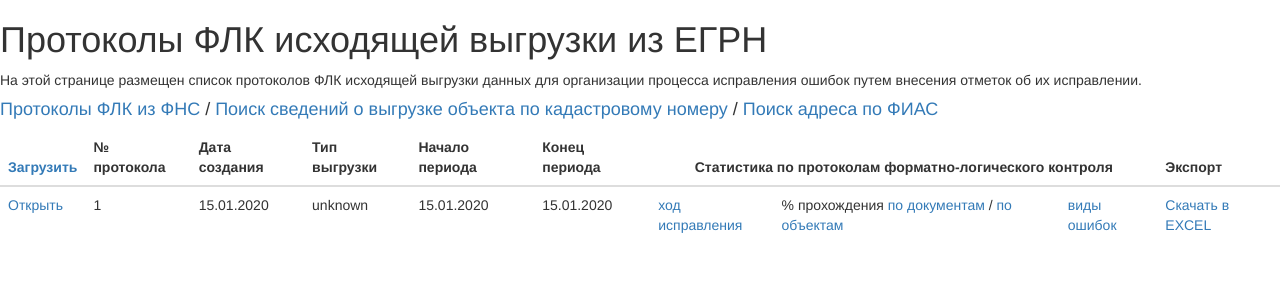
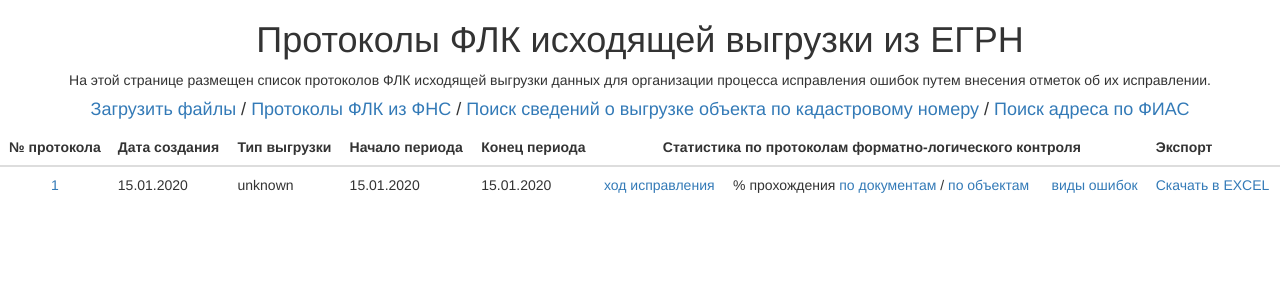
Before and after one commit to dpmurm/flk, a PHP site: page / in a window 1280 px wide. Shown: the top 300 px of the page. Run offline with PHP 8.4, Linux system fonts and the light colour scheme; tables that the repository leaves empty hold one stand-in row (values such as "Sample post").

```diff
--- a/flk_protokol_records.php
+++ b/flk_protokol_records.php
@@ -84,7 +84,6 @@ function convertDateToString ($date_in)
 {
     $sec_indate = strtotime($date_in);
     $date_in = date("d.m.Y", $sec_indate);
-    $date_in = $date_in;
     echo $date_in;
 }
 
@@ -205,6 +204,7 @@ if ($sel_vid_error !== "NO") {
         }
         ?>
     </select>
+    <input type="hidden" name="protokol_id" value="<?= $protokol_id ?>">
     <input type="hidden" name="number" value="<?= $number ?>">
     <input type="hidden" name="date" value="<?= $date ?>">
     <input type="hidden" name="period_start" value="<?= $period_start ?>">
@@ -230,7 +230,7 @@ if (isset($_GET['show_kn']) && $_GET['show_kn'] == 1) {
 <!-- === SHOW_KN_FOR_KORR END === -->
 <table width="100%" border="1" cellspacing="0" cellpadding="0">
     <tr>
-        <th></th>
+        <th>Состояние</th>
         <th>№ пп</th>
         <th>Район</th>
         <th>Кадастровый№</th>
--- a/index.php
+++ b/index.php
@@ -24,29 +24,28 @@ $query = 'Select * from protokol_export
         ';
 ?>
 <div class="flk-export">
+    <div class="text-center">
     <h1><?= $title; ?></h1>
 
     <p>На этой странице размещен список протоколов ФЛК исходящей выгрузки данных для организации процесса
         исправления ошибок путем внесения отметок об их исправлении.<br>
     <h4>
+        <?php
+        // показываем ссылку на загрузку протоколов, если наш ip в списке разрешенных
+        if (in_array("$ipaddr", $arr_ip_allow)) {
+            echo '<a href="upload_files.php">Загрузить файлы</a> /';
+        }
+        ?>
         <a href="index_fns.php">Протоколы ФЛК из ФНС</a> /
         <a href="flk_protokol_search.php">Поиск сведений о выгрузке объекта по кадастровому номеру</a> /
         <a href="https://fias.nalog.ru/Search"> Поиск адреса по ФИАС</a>
     </h4>
     </p>
-
+    </div>
     <table class="table table-hover">
         <thead class="thead-inverse">
-        <tr>
-            <th class="main min_v1 max_v1">
-                <?php
-                // показываем ссылку на загрузку протоколов, если наш ip в списке разрешенных
-                if (in_array("$ipaddr", $arr_ip_allow)) {
-                    echo '<a href="upload_files.php">Загрузить</a>';
-                }
-                ?>
-            </th>
-            <th>№ протокола</th>
+        <tr >
+            <th class="text-center">№ протокола</th>
             <th>Дата создания</th>
             <th>Тип выгрузки</th>
             <th>Начало периода</th>
@@ -70,10 +69,10 @@ $query = 'Select * from protokol_export
                 ?>
                 <tr>
 
-                    <td>
-                        <a href="flk_protokol_records.php?protokol_id=<?= $row['id'] ?>&number=<?= $row['number'] ?>&date=<?= $row['date'] ?>&period_start=<?= $row['period_start'] ?>&period_stop=<?= $row['period_stop'] ?>">Открыть</a>
+                    <td class="text-center" >
+                        <a href="flk_protokol_records.php?protokol_id=<?= $row['id'] ?>&number=<?= $row['number'] ?>&date=<?= $row['date'] ?>&period_start=<?= $row['period_start'] ?>&period_stop=<?= $row['period_stop'] ?>"><?= $row['number'] ?></a>
                     </td>
-                    <td><?= $row['number'] ?></td>
+
                     <td><?= $row['date'] ? DateTime::createFromFormat('Y-m-d', $row['date'])->format('d.m.Y') : $row['date']; ?></td>
                     <td><?= $name_type_unloading ?></td>
                     <td><?= $row['period_start'] ? DateTime::createFromFormat('Y-m-d', $row['period_start'])->format('d.m.Y') : $row['period_start']; ?></td>
```
